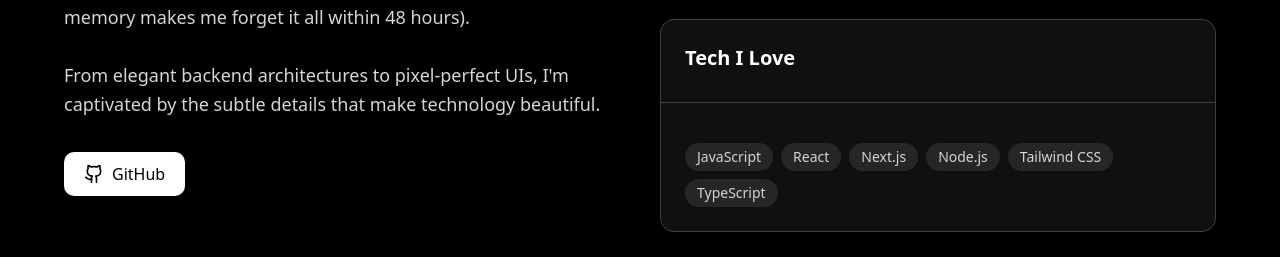
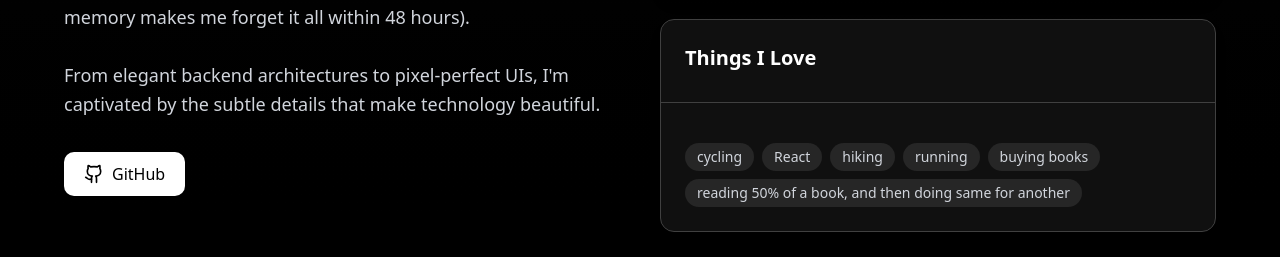
Before and after one commit to prik73/portfolio_v1, a React (Vite) app in the folder prik/: page / in a window 1280 px wide. Shown: the part 530-787 px from the top of the page. Built offline with nearby package versions, Linux system fonts and the light colour scheme; no server answers.

Commit message:
changed home page

```diff
--- a/prik/src/pages/Home.jsx
+++ b/prik/src/pages/Home.jsx
@@ -80,11 +80,11 @@
           {/* Skills Card */}
           <Card className="bg-neutral-900/70 border border-neutral-700 shadow-lg backdrop-blur-sm">
             <CardHeader className="border-b border-neutral-700">
-              <CardTitle className="text-lg sm:text-xl text-white">Tech I Love</CardTitle>
+              <CardTitle className="text-lg sm:text-xl text-white">Things I Love</CardTitle>
             </CardHeader>
             <CardContent className="pt-4">
               <div className="flex flex-wrap gap-2">
-                {["JavaScript", "React", "Next.js", "Node.js", "Tailwind CSS", "TypeScript"].map((skill) => (
+                {["cycling", "React", "hiking", "running", "buying books", "reading 50% of a book, and then doing same for another"].map((skill) => (
                   <span
                     key={skill}
                     className="px-3 py-1 bg-neutral-800 rounded-full text-sm text-gray-300"
```
